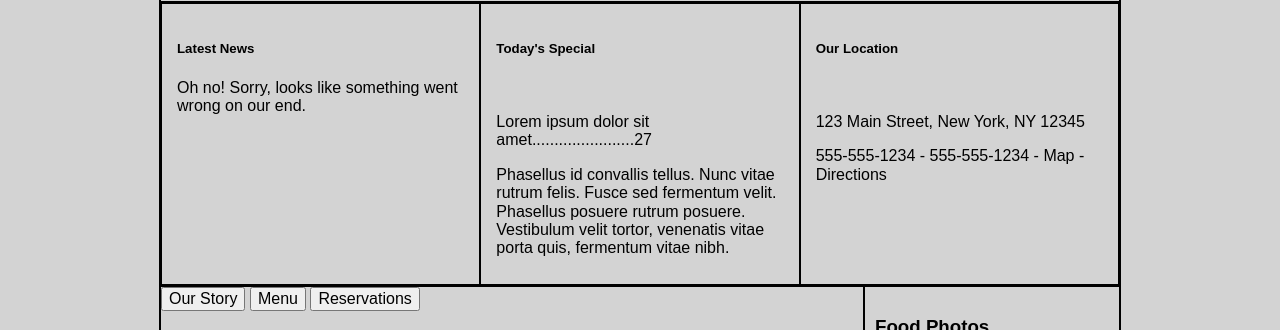
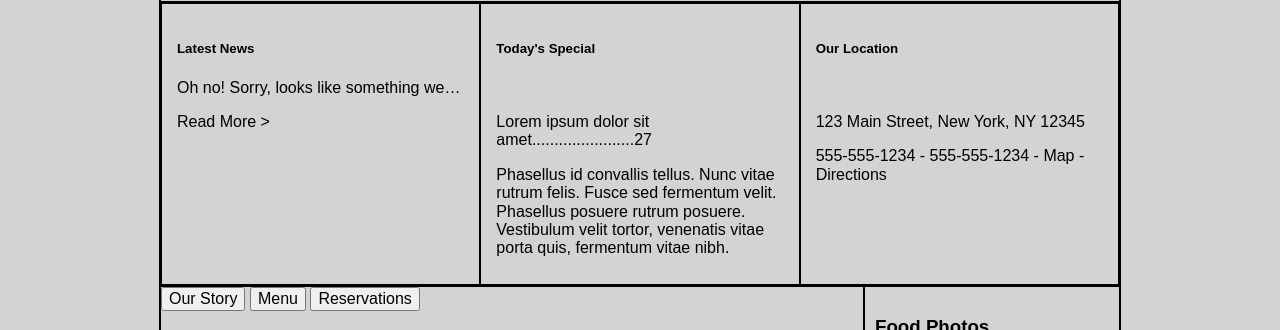
Before and after one commit to asharnaud/restaurant-group-project, a plain HTML site: page index.html in a window 1280 px wide. Shown: the part 425-755 px from the top of the page. Drawn offline with Linux system fonts and the light colour scheme; some packages are replaced by stand-ins of ours; no server answers.

Commit message:
Issue 22 - hid some the text in the paragraph and added a read more button.

```diff
--- a/index.html
+++ b/index.html
@@ -29,7 +29,7 @@
         <div class="feed latest-news">
           <h5>Latest News</h5>
           <h5 id="title"></h5>
-          <p>Lorem ipsum dolor sit amet, consectetur adipiscing elit. Duis finibus, orci vitae viverra convallis, sapien nunc hendrerit eros, nec tincidunt purus elit blandit tortor. Morbi at dolor vel sem vestibulum sodales pulvinar non lacus. Orci varius natoque penatibus et magnis dis parturient montes, nascetur ridiculus mus. Praesent vulputate mauris finibus, semper urna vitae, semper odio. Curabitur sed erat cursus, vehicula est vitae, convallis nulla. Proin a pretium ipsum. Ut non vestibulum tellus, eget mattis nibh. Morbi in sem lacus.</p>
+          <p id="news">Lorem ipsum dolor sit amet, consectetur adipiscing elit. Duis finibus, orci vitae viverra convallis, sapien nunc hendrerit eros, nec tincidunt purus elit blandit tortor. Morbi at dolor vel sem vestibulum sodales pulvinar non lacus. Orci varius natoque penatibus et magnis dis parturient montes, nascetur ridiculus mus. Praesent vulputate mauris finibus, semper urna vitae, semper odio. Curabitur sed erat cursus, vehicula est vitae, convallis nulla. Proin a pretium ipsum. Ut non vestibulum tellus, eget mattis nibh. Morbi in sem lacus.</p><p class="read-more">Read More ></p>
         </div>
         <div class="feed todays-special">
           <h5>Today's Special</h5>
--- a/js/main.js
+++ b/js/main.js
@@ -16,11 +16,11 @@ function initMap () {
 // This retrieves the news api data and replaces the html of the news section with what is retrieved.
 function dataToEl (data) {
   $('#title').html(data.title + '  ' + data.date_published)
-  $('.latest-news p').html(data.post)
+  $('#news').html(data.post)
 }
 
 function responseFail () {
-  $('.latest-news p').html('Oh no! Sorry, looks like something went wrong on our end.')
+  $('#news').html('Oh no! Sorry, looks like something went wrong on our end.')
 }
 
 var url = 'https://json-data.herokuapp.com/restaurant/news/1'
--- a/sass/style.scss
+++ b/sass/style.scss
@@ -25,7 +25,16 @@ header {
     flex: 1;
     padding: 15px;
     height: 250px;
+  }
+}
+
+.latest-news {
+  flex: 1;
+  min-width: 0;
+  p {
+    white-space: nowrap;
     overflow: hidden;
+    text-overflow: ellipsis;
   }
 }
 
```
Also changed, not shown: css/style.css.
